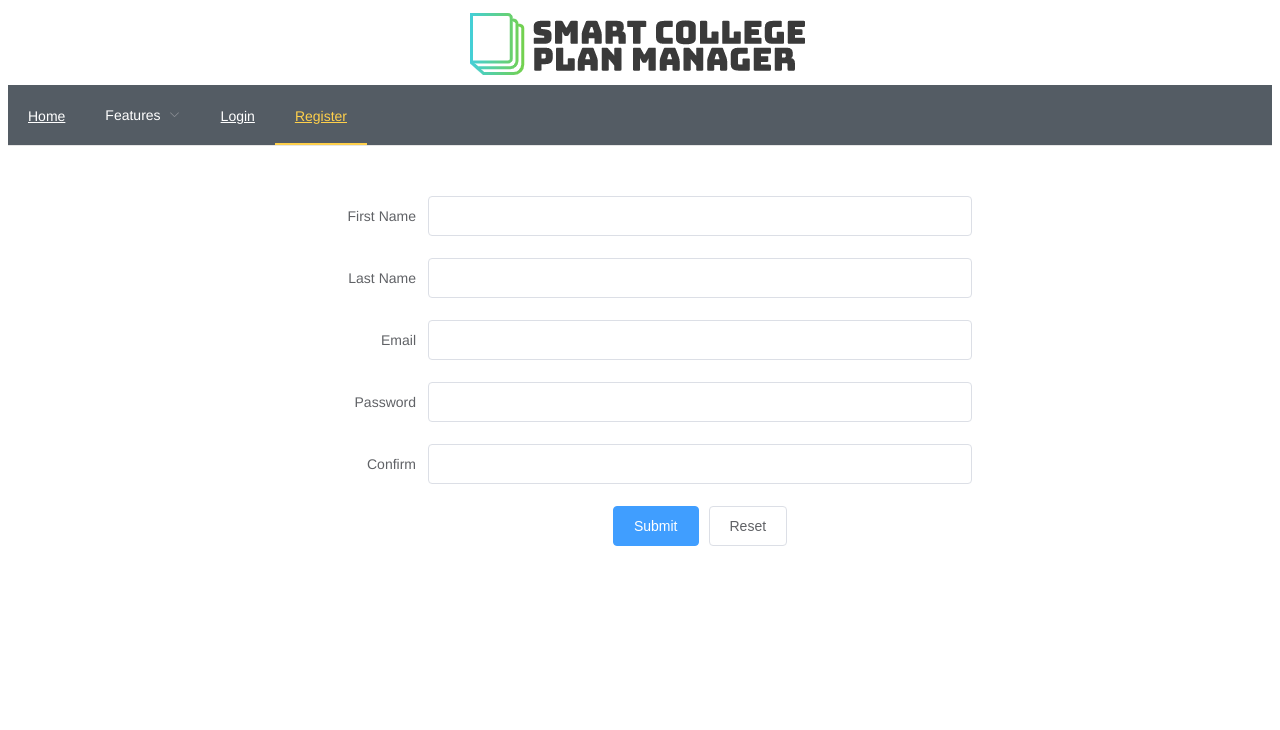
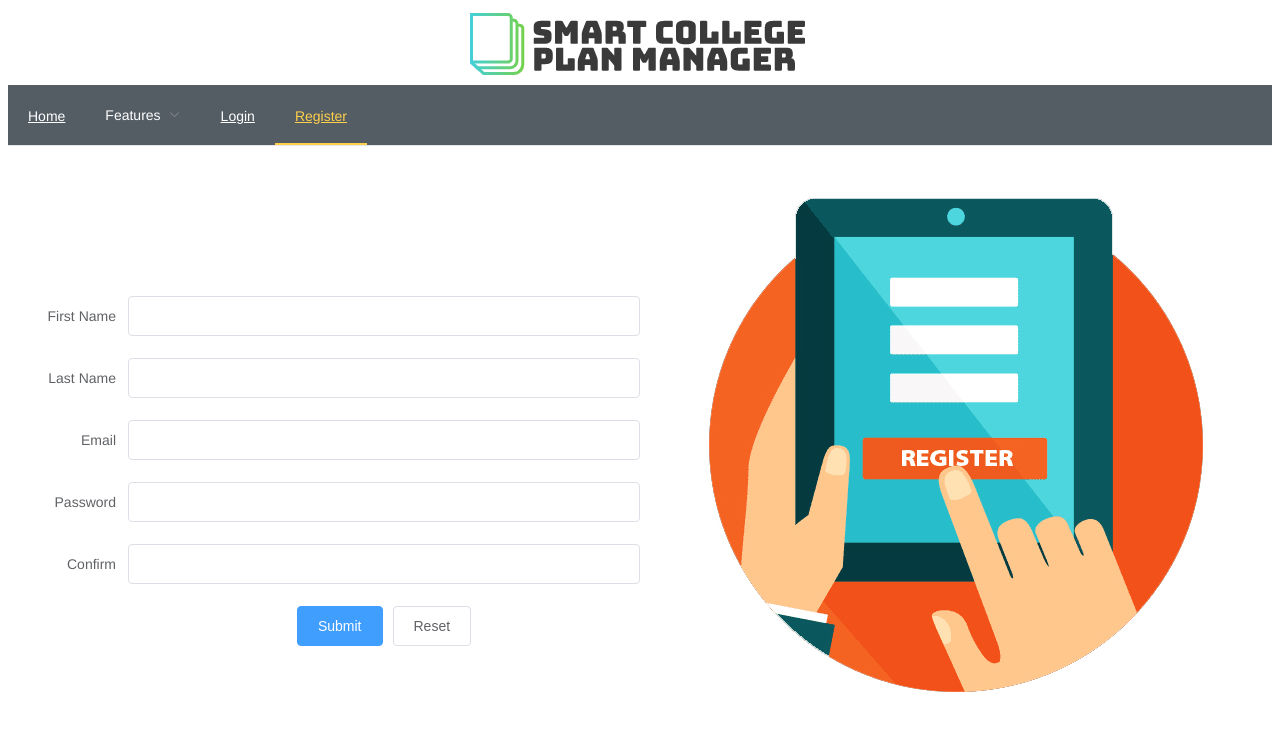
Before and after one commit to Ephemeral30639/scpm-frontend, a Vue app: page /register in a window 1280 px wide. Shown: the top 730 px of the page. Built offline with nearby package versions, Linux system fonts and the light colour scheme.

Commit message:
little padding in registration page

```diff
--- a/src/views/Register.vue
+++ b/src/views/Register.vue
@@ -22,7 +22,10 @@
 </el-menu>
 
 <!-- Form -->
-<div style="padding-top: 50px; padding-left: 300px; padding-right: 300px;">
+<el-row>
+
+  <el-col :span="12">
+    <div style="padding-top: 150px;">
       <el-form :model="ruleForm" status-icon :rules="rules" ref="ruleForm" label-width="120px" class="demo-ruleForm">
         <el-form-item label="First Name" prop="firstName">
           <el-input v-model="ruleForm.firstName"></el-input>
@@ -45,6 +48,16 @@
         </el-form-item>
       </el-form>
     </div>
+  </el-col>
+
+  <el-col :span="12">
+    <div style="padding-top: 50px;">
+      <img src="../assets/registration-logo.jpg" alt="Girl in a jacket">
+    </div>
+  </el-col>
+
+</el-row>
+
 </template>
 
 <script>
```
Lines whose indentation alone changed are shown as unchanged.
